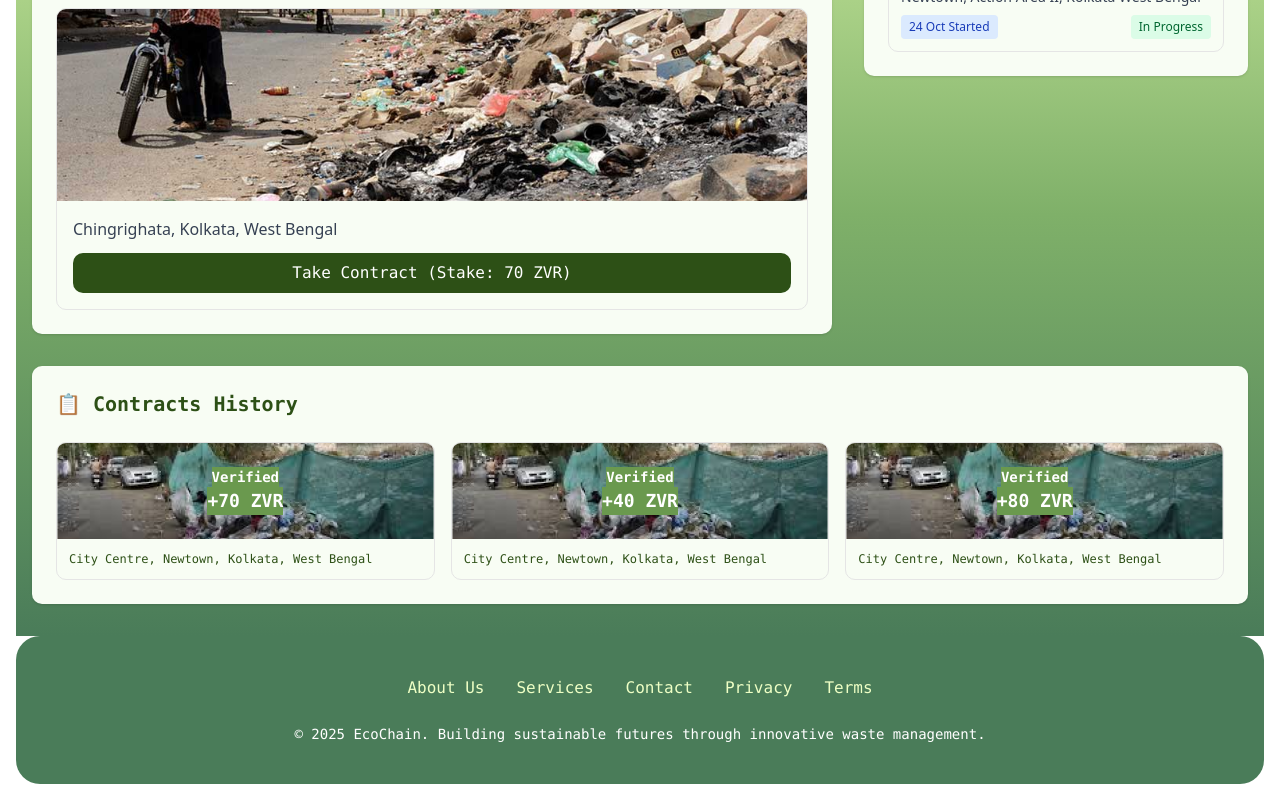
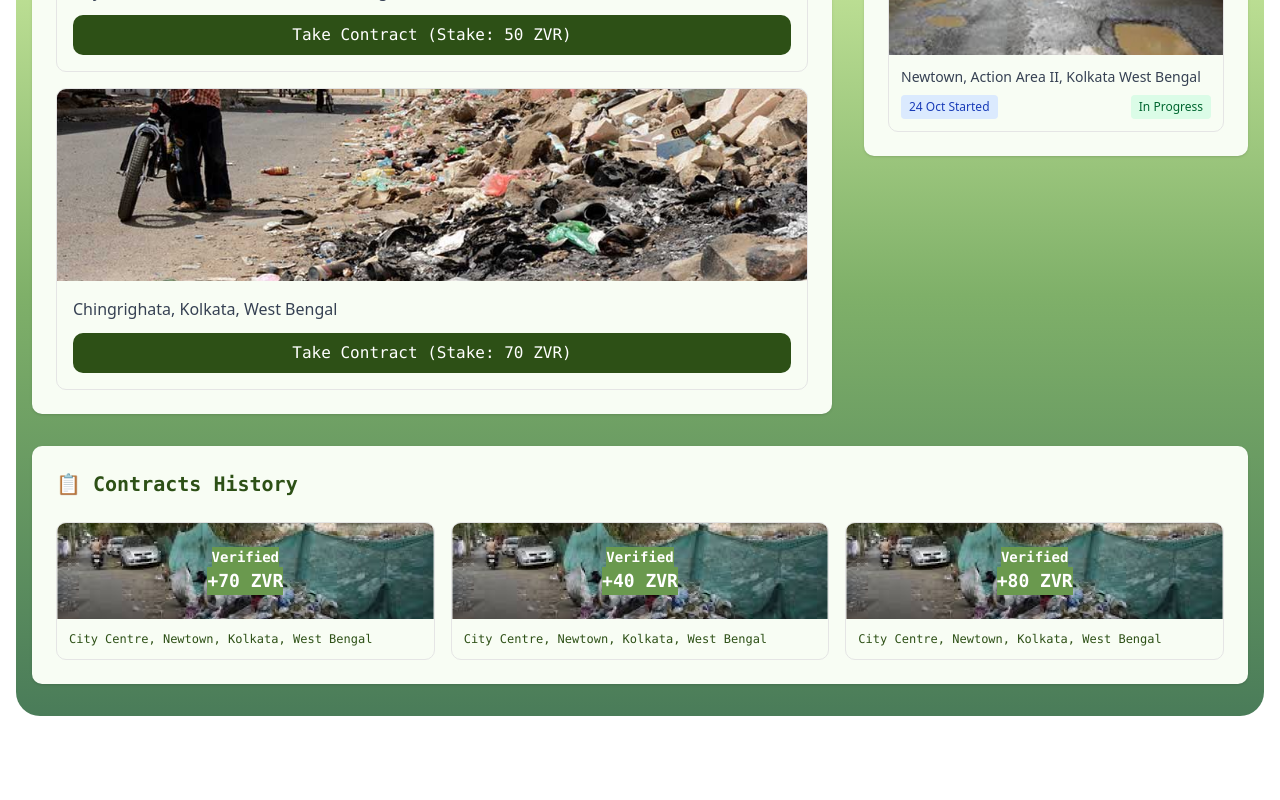
Before and after one commit to siddhanta-ray/Zavira, a Next.js app: page /contractor in a window 1280 px wide. Shown: the part 644-1444 px from the top of the page. After the commit the page ends 1376 px from the top, so only its background shows below. Built offline with nearby package versions, Linux system fonts and the light colour scheme.

Commit message:
HomePageModifications

```diff
--- a/app/components/HeroSection.tsx
+++ b/app/components/HeroSection.tsx
@@ -1,3 +1,4 @@
+import Image from 'next/image';
 import GetStartedButton from "./GetStartedButton";
 
 export default function HeroSection() {
@@ -18,7 +19,15 @@ export default function HeroSection() {
         </div>
       </div>
 
-      <div className="overflow-hidden col-span-1">
+      {/* Right side: image */}
+      <div className="overflow-hidden col-span-1 flex justify-center items-center">
+        <Image
+          src="/icons/hero.png"
+          alt="Hero Visual"
+          width={528}
+          height={512}
+          className="rounded-3xl shadow-md"
+        />
       </div>
     </section>
   );
--- a/app/contractor/page.tsx
+++ b/app/contractor/page.tsx
@@ -9,14 +9,14 @@ import Footer from '../components/Footer';
 
 export default function contractor() {
   return (
-    <div className="min-h-screen ">
+    <div className="min-h-screen mt-20 ">
       <Head>
         <title>Zavira - Contractor Dashboard</title>
         <meta name="description" content="Contractor dashboard for waste management services" />
         <link rel="icon" href="/favicon.ico" />
       </Head>
 
-      <main className="container mx-auto px-4 py-8 space-y-8 bg-[linear-gradient(to_bottom,_#EEFFC5,_#D4F1A4,_#7FB069,_#4A7C59)]">
+      <main className="container mx-auto rounded-3xl px-4 py-8 space-y-8 bg-[linear-gradient(to_bottom,_#EEFFC5,_#D4F1A4,_#7FB069,_#4A7C59)]">
         <WelcomeSection />
 
         <div className="grid lg:grid-cols-3 gap-8">
@@ -30,8 +30,6 @@ export default function contractor() {
 
         <ContractsHistory />
       </main>
-
-      <Footer />
     </div>
   );
 }
--- a/app/page.tsx
+++ b/app/page.tsx
@@ -7,7 +7,7 @@ import HowWeOperate from "./components/HowWeOperate";
 import Footer from "./components/Footer";
 export default function Home() {
   return (
-    <div className="bg-[linear-gradient(to_bottom,_#EEFFC5,_#D4F1A4,_#7FB069,_#4A7C59)] text-[#2d5016] font-sans mt-20 rounded-3xl">
+    <div className="bg-[linear-gradient(to_bottom,_#EEFFC5,_#D4F1A4,_#7FB069,_#4A7C59)] text-[#2d5016] font-sans mt-24 rounded-3xl">
       <div className="max-w-[1400px] mx-auto px-5 py-4 overflow-y-scroll hide-scrollbar">
         <HeroSection />
         <AboutSection />
--- a/app/uploadSection/page.tsx
+++ b/app/uploadSection/page.tsx
@@ -2,7 +2,7 @@ import UserGreeting from "@/app/components/UserGreeting"
 import ImageUploadForm from "../components/Image-upload-form";
 export default function uploadSection() {
   return (
-    <div className="min-h-screen bg-gradient-to-b from-[#eaffd0] to-[#a7d8a8] mt-16 p-6">
+    <div className="min-h-screen bg-gradient-to-b from-[#eaffd0] to-[#a7d8a8]  mt-24 rounded-3xl p-6">
       <UserGreeting />
       <div>
         <ImageUploadForm />
```
Also changed, not shown: public/icons/hero.png (added).
